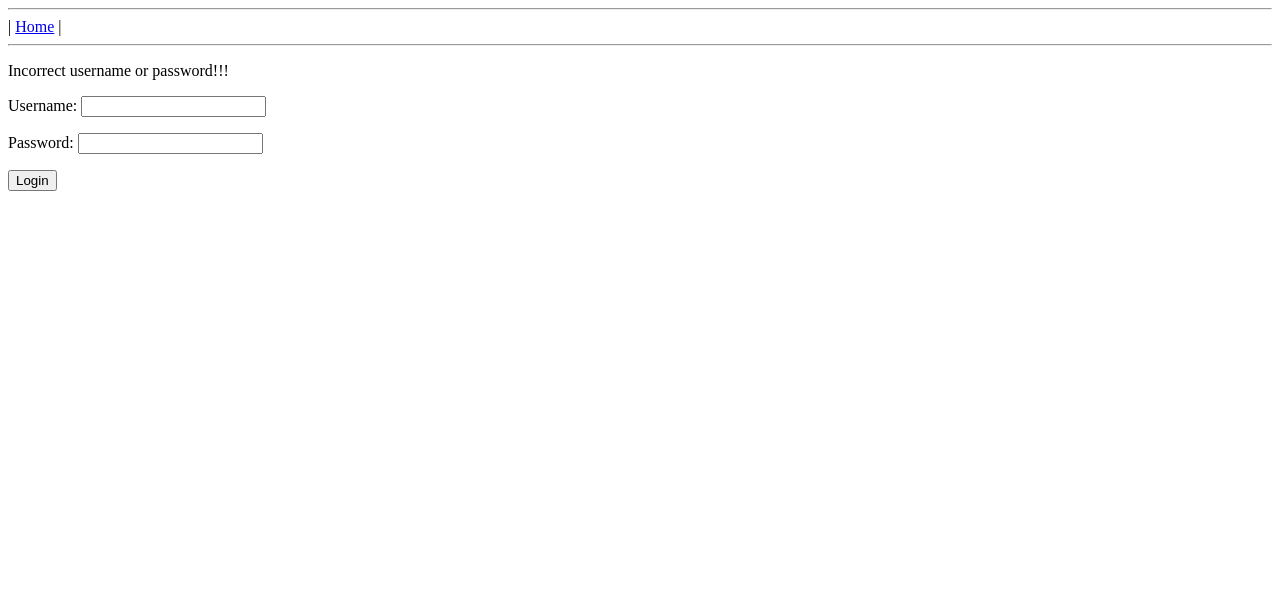
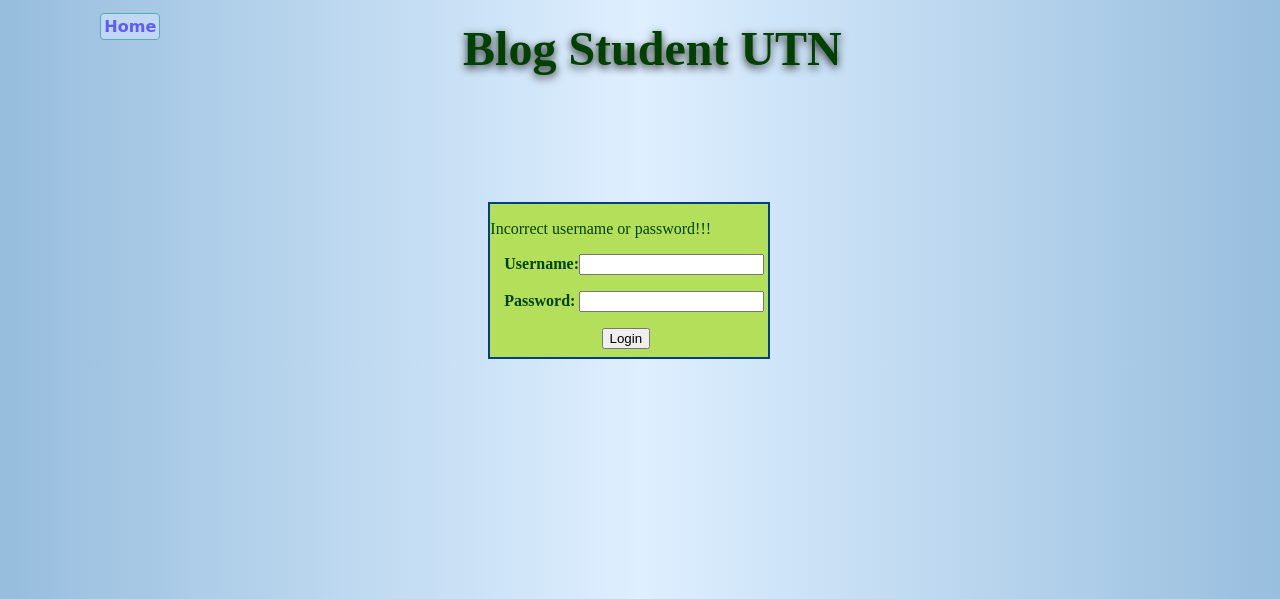
Before and after one commit to jonavargas/BlogCI, a CodeIgniter app: page /BlogCodeIgniter/index.php/user/validate in a window 1280 px wide. Shown: the top 599 px of the page. Run offline with CodeIgniter, Linux system fonts and the light colour scheme.

Commit message:
CSS
Css implementado en la barra del menú y  en el login.

```diff
--- a/application/views/comments.php
+++ b/application/views/comments.php
@@ -1,6 +1,7 @@
 <!DOCTYPE html>
 <html lang="en">
 <head>
+	<link rel="stylesheet" type="text/css" href="assets/style.css">
 	<meta charset="utf-8">
 	<title><?=$post->title?></title>
 </head>
--- a/application/views/login.php
+++ b/application/views/login.php
@@ -1,16 +1,19 @@
 <!DOCTYPE html>
 <html lang="en">
 <head>
+	<link rel="stylesheet" type="text/css" href=<?php echo base_url('assets/style.css'); ?>>
 	<meta charset="utf-8">
 	<title>Login</title>
+	<?php include('menu.php');?>
+	<?=form_open(base_url().'user/validate/')?>
 </head>
 <body>
-	<?php include('menu.php');?>
 
-	<?=form_open(base_url().'user/validate/')?>
-	<?php echo (isset($error)) ? '<p>Incorrect username or password!!!</p>' : '';?>
-	<p>Username: <?=form_input('username')?></p>
-	<p>Password: <?=form_password('password')?></p>
-	<?=form_submit('submit', 'Login')?>
+	<div class='login'>
+		<?php echo (isset($error)) ? '<p>Incorrect username or password!!!</p>' : '';?>
+		<p><b><div class='log'>Username:</b><?=form_input('username')?></p></div>
+		<p><b><div class='log'>Password: </b><?=form_password('password')?></p></div>
+		<div class='but'><?=form_submit('submit', 'Login')?></div>
+	</div>
 </body>
 </html>
--- a/application/views/mantenance.php
+++ b/application/views/mantenance.php
@@ -1,9 +1,10 @@
 <!DOCTYPE html>
 <html lang="en">
 <head>
+	<link rel="stylesheet" type="text/css" href=<?php echo base_url('assets/style.css'); ?>>
 	<meta charset="utf-8">
 </head>
-<body>
+<body class='mant'>
 	<?php include('menu.php');?>
 
 	<?=form_open(base_url().'mantComments/getMessages/')?>
--- a/application/views/menu.php
+++ b/application/views/menu.php
@@ -1,22 +1,36 @@
 <script type="text/javascript" src="<?=base_url()?>js/moment.js"></script>
+<html>
 
+<head>
+	<link rel="stylesheet" type="text/css" href=<?php echo base_url('assets/style.css'); ?>>
+	<meta charset="utf-8"/>
+	<body>
+		<header>
+			<nav class="menu">
+				<ul class="Sectionmenu">
 				<?php
 					if ($this->session->userdata('is_logged_in')){
-		echo '<hr />';
-		echo ' | ';
-		echo anchor(base_url()."user/logout/", "Logout");
-		echo ' | ';
-		echo anchor(base_url(), 'Home');
-		echo ' | ';
-		echo anchor(base_url().'post/newPost/', 'New Post');
-		echo ' | ';
-		echo anchor(base_url().'mantComments/maintenance', 'Maintenance Comments');
-		echo ' | <hr />';
+						echo '<li>' . anchor(base_url()."user/logout/", "Logout").'</li>';
+						echo '<li>' . anchor(base_url(), 'Home').'</li>';
+						echo '<li>' . anchor(base_url().'post/newPost/', 'New Post').'</li>';
+						echo '<li>' . anchor(base_url().'mantComments/maintenance', 'Mant').'</li>';
 					}
 					elseif (!$this->session->userdata('is_logged_in')){
-		echo '<hr />';
-		echo ' | ';
-		echo anchor(base_url(), 'Home');
-		echo ' | <hr />';
+						echo '<li>' . anchor(base_url(), 'Home').'</li>';
 					}
 				?>
+				</ul>
+			</nav>
+
+		</header>
+		<div class='title' ><h1><b>Blog Student UTN</b></h1></div>
+	</header>
+	<footer>
+	</footer>
+</body>
+</html>
+</head>
+
+
+
+</html>
--- a/application/views/newPost.php
+++ b/application/views/newPost.php
@@ -1,6 +1,7 @@
 <!DOCTYPE html>
 <html lang="en">
 <head>
+	<link rel="stylesheet" type="text/css" href=<?php echo base_url('assets/style.css'); ?>>
 	<meta charset="utf-8">
 	<title>New Post</title>
 </head>
--- /dev/null
+++ b/assets/style.css
@@ -0,0 +1,100 @@
+header, nav {
+    display: block;
+}
+a {
+    color: #0099CC;
+    font-weight: bold;
+    text-decoration: none;
+}
+a:hover {
+    color: #FF6600;
+}
+body {
+    background: rgb(152, 190, 222);
+    background: -moz-linear-gradient(left, rgba(152, 190, 222, 1) 1%, rgba(222, 239, 255, 1) 50%, rgba(152, 190, 222, 1) 100%);
+    background: -webkit-gradient(linear, left top, right top, color-stop(1%, rgba(152, 190, 222, 1)), color-stop(50%, rgba(222, 239, 255, 1)), color-stop(100%, rgba(152, 190, 222, 1)));
+    background: -webkit-linear-gradient(left, rgba(152, 190, 222, 1) 1%, rgba(222, 239, 255, 1) 50%, rgba(152, 190, 222, 1) 100%);
+    background: -o-linear-gradient(left, rgba(152, 190, 222, 1) 1%, rgba(222, 239, 255, 1) 50%, rgba(152, 190, 222, 1) 100%);
+    background: -ms-linear-gradient(left, rgba(152, 190, 222, 1) 1%, rgba(222, 239, 255, 1) 50%, rgba(152, 190, 222, 1) 100%);
+    background: linear-gradient(to right, rgba(152, 190, 222, 1) 1%, rgba(222, 239, 255, 1) 50%, rgba(152, 190, 222, 1) 100%);
+    filter: progid:DXImageTransform.Microsoft.gradient(startColorstr='#98bede', endColorstr='#98bede', GradientType=1);
+}
+nav {
+    display: inline-block;
+    margin-top: 1%;
+    max-width: 100%;
+    vertical-align: bottom;
+}
+nav ul {
+    list-style: none;
+}
+nav li {
+    display: inline-table;
+    padding: 0.1em;
+    margin-bottom: 0.4em
+}
+nav a {
+    background: #C0D8F2;
+    border: 0.1em solid #57ABB8;
+    border-radius: 0.25em;
+    color: #5C5CFF;
+    display: block;
+    font-family:"Comic Sans MS";
+    font-size: 16px;
+    padding: 0.2em;
+    -ms-transition: all 0.5s ease-in;
+    -moz-transition: all 0.5s ease-in;
+    -o-transition: all 0.5s ease-in;
+    -webkit-transition: all 0.5s ease-in;
+    transition: all 0.5s ease-in;
+}
+nav a:hover {
+    background: #4DB8FF;
+    border: 0.1em dashed #0000FF;
+    border-radius: 0 0.5em 0 0.5em;
+    color: #FFF;
+    -ms-transition: all 0.5s ease-out;
+    -moz-transition: all 0.5s ease-out;
+    -o-transition: all 0.5s ease-out;
+    -webkit-transition: all 0.5s ease-out;
+    transition: all 0.5s ease-out;
+}
+
+.title{
+	font-size: 150%;
+	color: #004000;
+	text-shadow: 0px 3px 8px #2a2a2a;
+	margin-top: -3%;
+	margin-left: 36%;
+}
+.login{
+	color: #004200;
+	width: 22%;
+	border: 2px solid #004080;
+	background-color: background: rgb(180,223,91); /* Old browsers */
+	background: -moz-linear-gradient(-45deg,  rgba(180,223,91,1) 0%, rgba(180,223,91,1) 100%); /* FF3.6+ */
+	background: -webkit-gradient(linear, left top, right bottom, color-stop(0%,rgba(180,223,91,1)), color-stop(100%,rgba(180,223,91,1))); /* Chrome,Safari4+ */
+	background: -webkit-linear-gradient(-45deg,  rgba(180,223,91,1) 0%,rgba(180,223,91,1) 100%); /* Chrome10+,Safari5.1+ */
+	background: -o-linear-gradient(-45deg,  rgba(180,223,91,1) 0%,rgba(180,223,91,1) 100%); /* Opera 11.10+ */
+	background: -ms-linear-gradient(-45deg,  rgba(180,223,91,1) 0%,rgba(180,223,91,1) 100%); /* IE10+ */
+	background: linear-gradient(135deg,  rgba(180,223,91,1) 0%,rgba(180,223,91,1) 100%); /* W3C */
+	filter: progid:DXImageTransform.Microsoft.gradient( startColorstr='#b4df5b', endColorstr='#b4df5b',GradientType=1 );
+	margin-left: 38%;
+	margin-top: 10%;
+}
+
+.log{
+	margin-left: 14px;
+	margin-bottom: 8px;
+}
+
+.but{
+	margin-left: 40%;
+	margin-bottom: 8px;
+}
+
+.menu{
+	margin-top: -1%;
+	margin-left: 4%;
+	margin-bottom: -3%;
+}
```
Also changed, not shown: application/views/showPosts.php (+4 -3 lines), .htaccess. Lines whose indentation alone changed are shown as unchanged.
